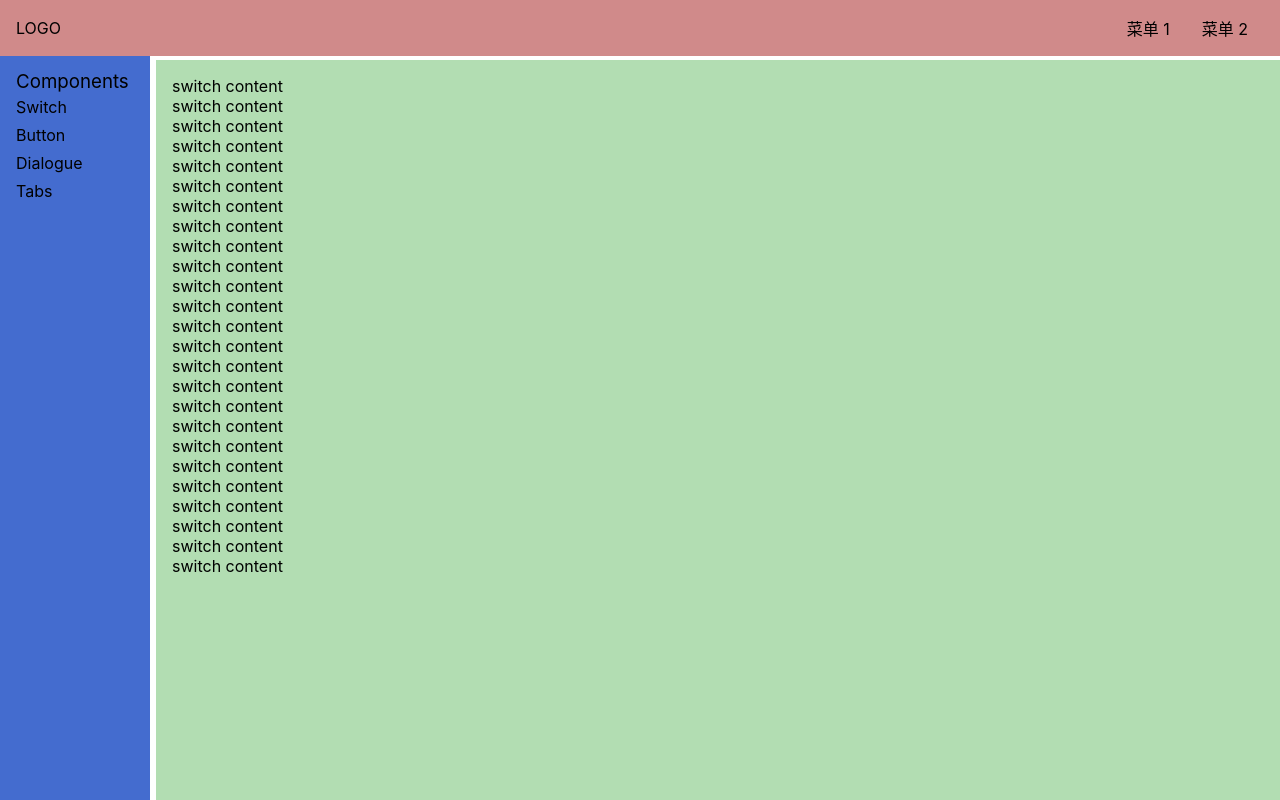
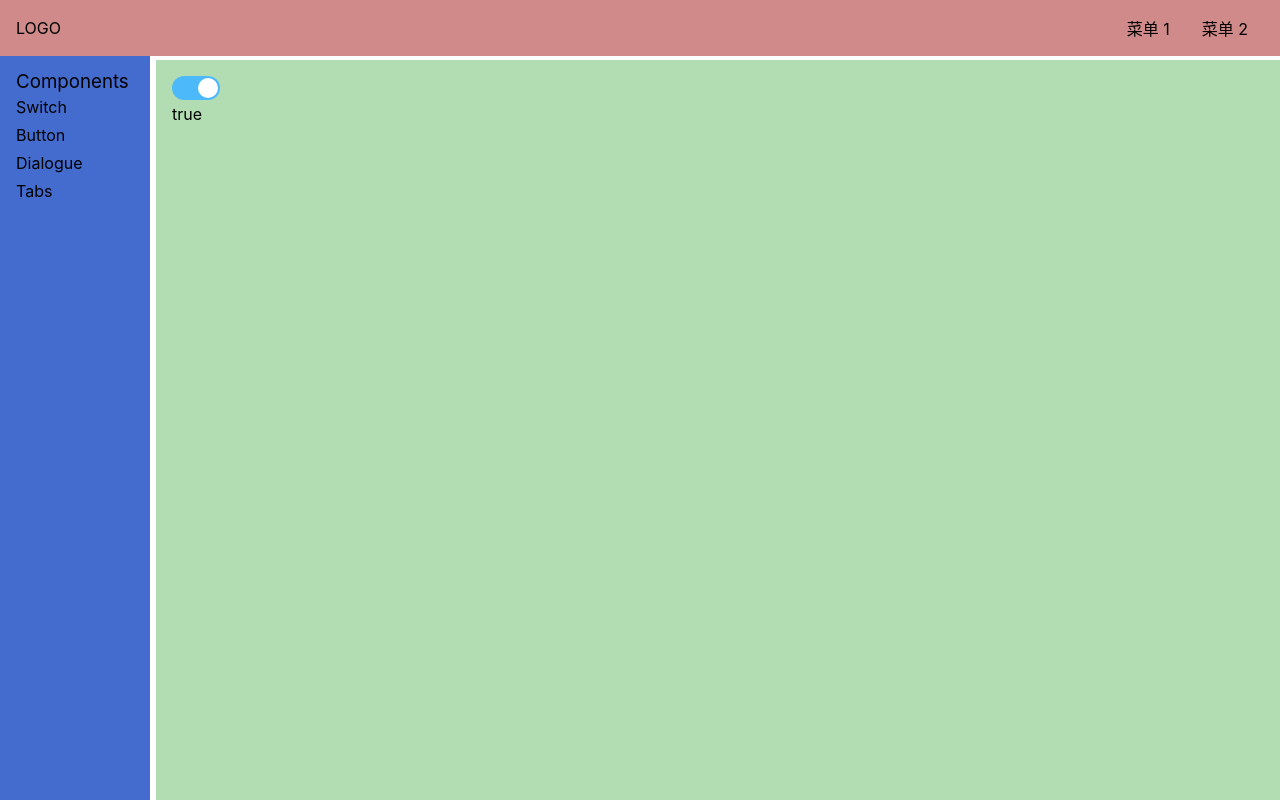
Before and after one commit to Towski0804/FlitUI, a Vue app: page /doc/switch in a window 1280 px wide. Built offline with nearby package versions, Linux system fonts and the light colour scheme.

Commit message:
Rename components, create a Switch example

```diff
--- a/src/components/Switch.vue
+++ /dev/null
@@ -1,29 +0,0 @@
-<template>
-  <div>
-    <p>switch content</p>
-    <p>switch content</p>
-    <p>switch content</p>
-    <p>switch content</p>
-    <p>switch content</p>
-    <p>switch content</p>
-    <p>switch content</p>
-    <p>switch content</p>
-    <p>switch content</p>
-    <p>switch content</p>
-    <p>switch content</p>
-    <p>switch content</p>
-    <p>switch content</p>
-    <p>switch content</p>
-    <p>switch content</p>
-    <p>switch content</p>
-    <p>switch content</p>
-    <p>switch content</p>
-    <p>switch content</p>
-    <p>switch content</p>
-    <p>switch content</p>
-    <p>switch content</p>
-    <p>switch content</p>
-    <p>switch content</p>
-    <p>switch content</p>
-  </div>
-</template>
--- /dev/null
+++ b/src/components/SwitchPage.vue
@@ -0,0 +1,15 @@
+<template>
+  <Switch :value="active" @input="active = $event" />
+</template>
+
+<script lang="ts">
+import { ref } from 'vue'
+import Switch from '../lib/Switch.vue'
+export default {
+  components: { Switch },
+  setup() {
+    const active = ref(true)
+    return { active }
+  }
+}
+</script>
--- /dev/null
+++ b/src/lib/Switch.vue
@@ -0,0 +1,53 @@
+<template>
+  <button :class="{ checked: value }" @click="toggle">
+    <span></span>
+  </button>
+  <div>{{ value }}</div>
+</template>
+
+<script lang="ts">
+export default {
+  props: {
+    value: Boolean
+  },
+  setup(props, context) {
+    const toggle = () => {
+      context.emit('input', !props.value)
+    }
+    return { toggle }
+  }
+}
+</script>
+
+<style lang="scss" scoped>
+$h: 24px;
+$h2: $h - 4px;
+button {
+  height: $h;
+  width: $h * 2;
+  border: none;
+  background: grey;
+  border-radius: $h/2;
+  position: relative;
+  transition: background 250ms;
+}
+span {
+  position: absolute;
+  top: 2px;
+  left: 2px;
+  height: $h2;
+  width: $h2;
+  background: white;
+  border-radius: $h2 / 2;
+  transition: left 250ms;
+}
+button.checked {
+  background: #4cb9fa;
+}
+button.checked > span {
+  left: calc(100% - #{$h2} - 2px);
+}
+button:focus {
+  outline: none;
+}
+</style>
```
Also changed, not shown: src/router.ts (+5 -5 lines), src/components/ButtonPage.vue (renamed from src/components/Button.vue), src/components/DialoguePage.vue (renamed from src/components/Dialogue.vue), src/components/DocRootPage.vue (renamed from src/components/DocRoot.vue), src/components/TabsPage.vue (renamed from src/components/Tabs.vue).
